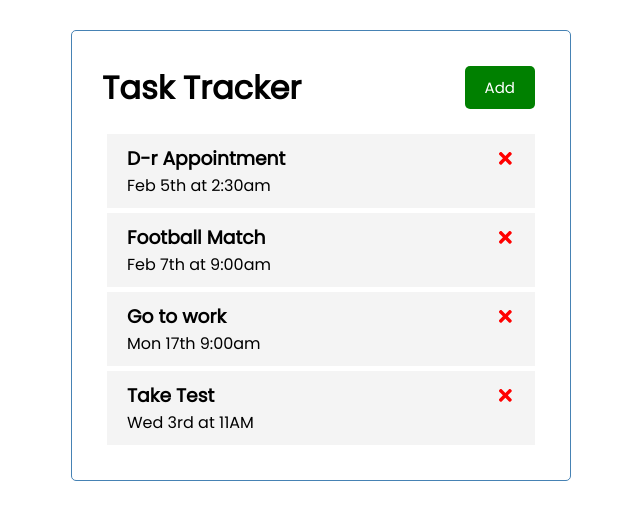
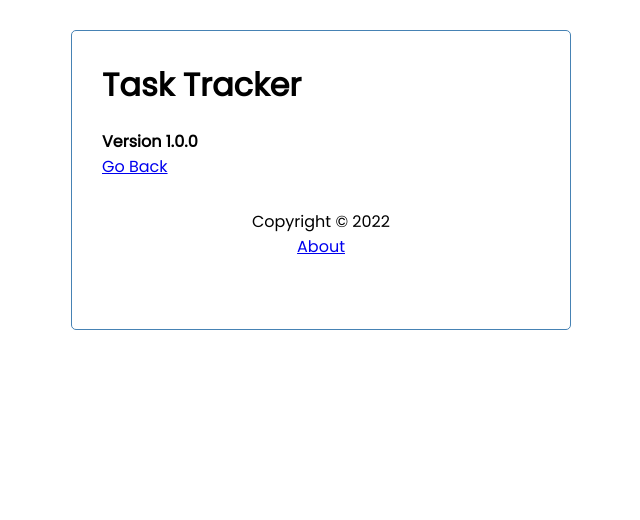
Before and after one commit to MartinSimeonovvv/basic-tracker, a React (Create React App) app: page /about in a window 1280 px wide. Shown: the top 520 px of the page, without its empty margins (319-959 px from the left). Built offline with nearby package versions, Linux system fonts and the light colour scheme; data requests are answered from the project's data file.

Commit message:
adding some fake routing

```diff
--- a/package.json
+++ b/package.json
@@ -10,7 +10,7 @@
     "react": "^17.0.2",
     "react-dom": "^17.0.2",
     "react-icons": "^4.3.1",
-    "react-router-dom": "^6.0.2",
+    "react-router-dom": "5.2",
     "react-scripts": "5.0.0",
     "web-vitals": "^2.1.3"
   },
--- a/src/App.js
+++ b/src/App.js
@@ -1,8 +1,11 @@
 import { useState, useEffect } from "react";
+import { BrowserRouter as Router, Route } from "react-router-dom";
 
 import Header from "./components/Header";
 import Tasks from "./components/Tasks";
 import AddTask from "./components/AddTask";
+import About from "./components/About";
+import Footer from "./components/Footer";
 
 function App() {
   const [showAddTask, setShowAddTask] = useState(false);
@@ -76,18 +79,35 @@
   };
 
   return (
+    <Router>
       <div className="container">
         <Header
           onAdd={() => setShowAddTask(!showAddTask)}
           showAdd={showAddTask}
         />
+
+        <Route
+          path="/"
+          exact
+          render={(props) => (
+            <>
               {showAddTask && <AddTask onAdd={addTask} />}
               {tasks.length > 0 ? (
-        <Tasks tasks={tasks} onDelete={deleteTask} onToggle={toggleReminder} />
+                <Tasks
+                  tasks={tasks}
+                  onDelete={deleteTask}
+                  onToggle={toggleReminder}
+                />
               ) : (
                 "No Tasks To Show"
               )}
+            </>
+          )}
+        />
+        <Route path="/about" component={About} />
+        <Footer />
       </div>
+    </Router>
   );
 }
 
--- /dev/null
+++ b/src/components/About.js
@@ -0,0 +1,12 @@
+import { Link } from "react-router-dom";
+
+const About = () => {
+  return (
+    <div>
+      <h4>Version 1.0.0</h4>
+      <Link to="/">Go Back</Link>
+    </div>
+  );
+};
+
+export default About;
--- /dev/null
+++ b/src/components/Footer.js
@@ -0,0 +1,12 @@
+import { Link } from "react-router-dom";
+
+const Footer = () => {
+  return (
+    <footer>
+      <p>Copyright &copy; 2022</p>
+      <Link to="/about">About</Link>
+    </footer>
+  );
+};
+
+export default Footer;
--- a/src/components/Header.js
+++ b/src/components/Header.js
@@ -1,14 +1,19 @@
+import { useLocation } from "react-router-dom";
 import Button from "./Button";
 
 const Header = ({ onAdd, showAdd }) => {
+  const location = useLocation();
+
   return (
     <header className="header">
       <h1>Task Tracker</h1>
-      <Button
-        color={showAdd ? "red" : "green"}
-        text={showAdd ? "Close" : "Add"}
-        onClick={onAdd}
-      />
+      {location.pathname === "/" && (
+        <Button
+          color={showAdd ? "red" : "green"}
+          text={showAdd ? "Close" : "Add"}
+          onClick={onAdd}
+        />
+      )}
     </header>
   );
 };
```
Also changed, not shown: 1 other file (tests, documents, lock files or other folders). Lines whose indentation alone changed are shown as unchanged.
